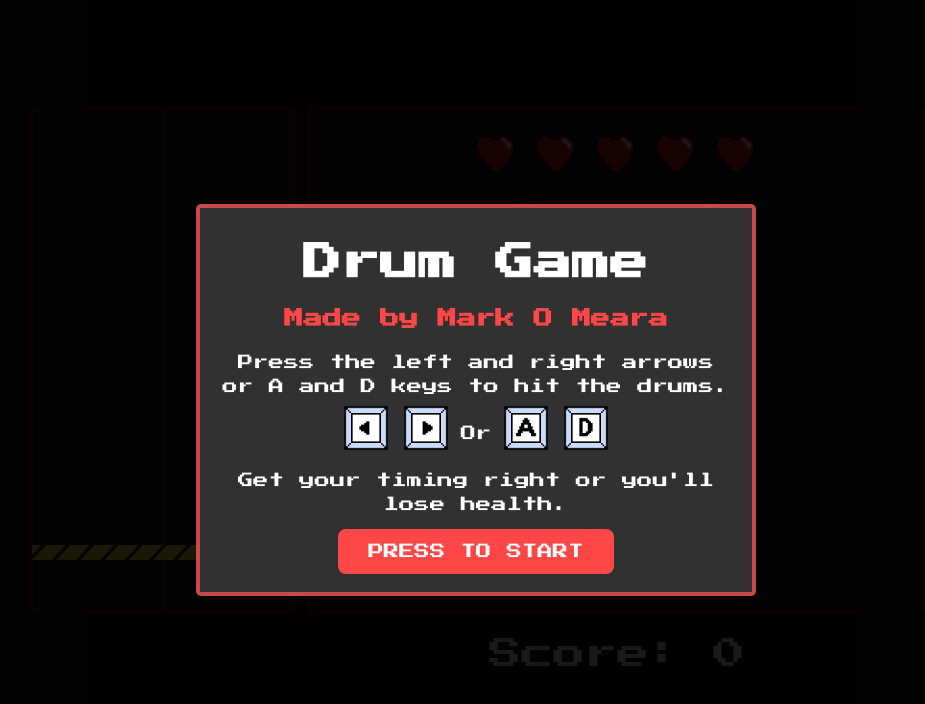
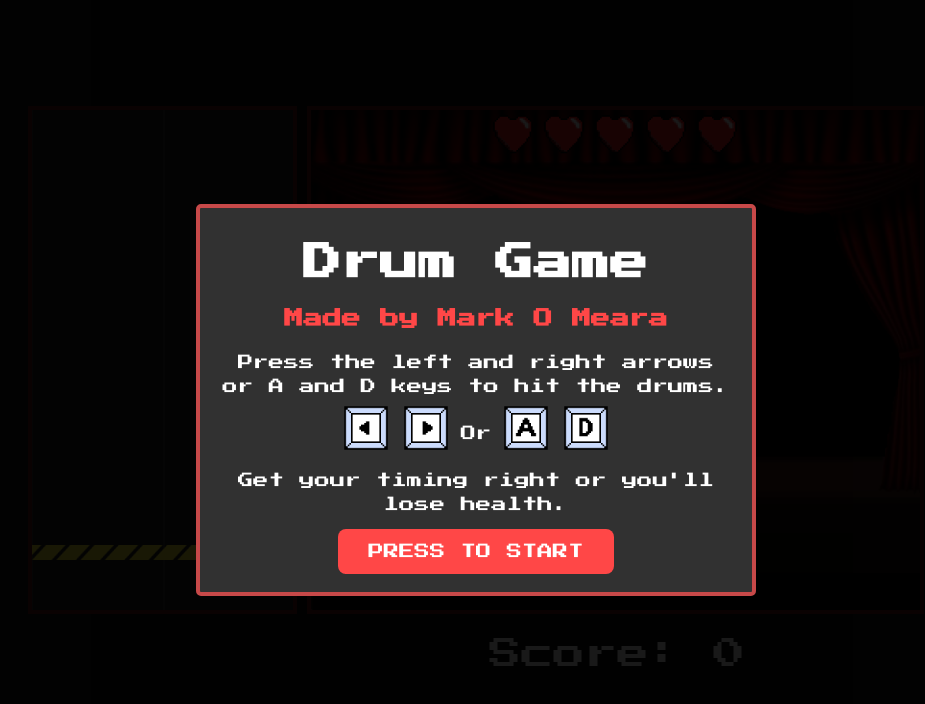
Before and after one commit to markom9822/rhythm-web-game, a plain HTML site: page index.html in a window 1280 px wide. Shown: the whole page, without its empty margins (164-1089 px from the left). Drawn offline with Linux system fonts and the light colour scheme.

Commit message:
added in background images

```diff
--- a/index.html
+++ b/index.html
@@ -48,6 +48,11 @@
 
         <div id="playerContainer">
 
+            <div id="backgroundContainer">
+                <img id="stageBackground" src="./images/Stage_background.png"/>
+                <img id="stageBackgroundBottom" src="./images/Stage_background_bottom.png"/>
+            </div>
+
             <div id="healthContainer">
             </div>
 
@@ -58,7 +63,6 @@
             <div id="keysContainer">
                 <img id="leftArrow" src="./images/Left_arrow_unpressed.png" />
                 <img id="rightArrow" src="./images/Right_arrow_unpressed.png" />
-
             </div>
         </div>
     </div>
--- a/styles.css
+++ b/styles.css
@@ -198,19 +198,23 @@ body {
     flex-direction: column;
     align-items: center;
     justify-content: center;
+    z-index: 10;
 }
 
 #player {
   display: flex;
   justify-content: center;
-  align-items: center;
+  align-items: end;
   gap: 10px;
   width: 100%;
+  z-index: 10;
+  height: 70%;
+  margin-bottom: 30px;
 }
 
 #player img {
   flex: 1 1 auto;
-  max-width: 300px;
+  max-width: 280px;
   height: auto;
   width: 20%;
 }
@@ -221,7 +225,8 @@ body {
   align-items: center;
   gap: 10px;
   width: 60%;
-  margin-top: 10px;
+  z-index: 10;
+  height: 20%;
 }
 
 #keysContainer img {
@@ -235,9 +240,10 @@ body {
   display: flex;
   justify-content: center;
   align-items: center;
-  gap: 10px;
+  gap: 1px;
   width: 70%;
-  margin-bottom: 20px;
+  z-index: 10;
+  height: 10%;
 }
 
 #healthContainer img {
@@ -267,6 +273,29 @@ body {
     text-align: center;
     font-size: clamp(10px, 3vw, 32px);
     font-family: "PressStart-Regular", "Arial" ;
+}
+
+#backgroundContainer {
+  position: absolute;
+  width: 100%; height: 100%;
+  left: 0; top: 0;
+  z-index: 0;
+  pointer-events: none;
+  overflow:visible;
+  filter: brightness(80%);
+}
+
+#stageBackground {
+  position: absolute;
+  width: 100%; height: 80%;
+  left: 0; top: 0;
+  object-fit: cover;
+}
+
+#stageBackgroundBottom {
+  position: absolute;
+  width: 100%; height: 20%;
+  left: 0; bottom: 0;
 }
 
 #score {
```
